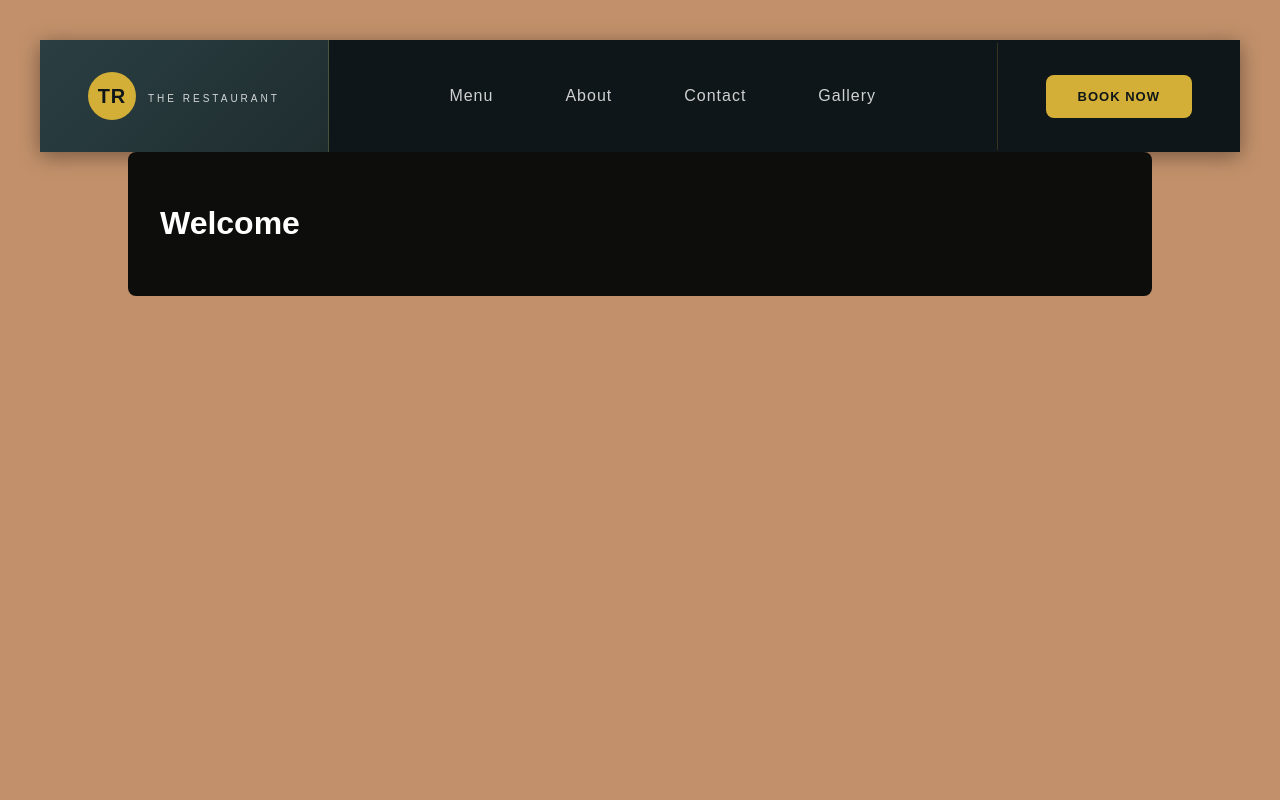
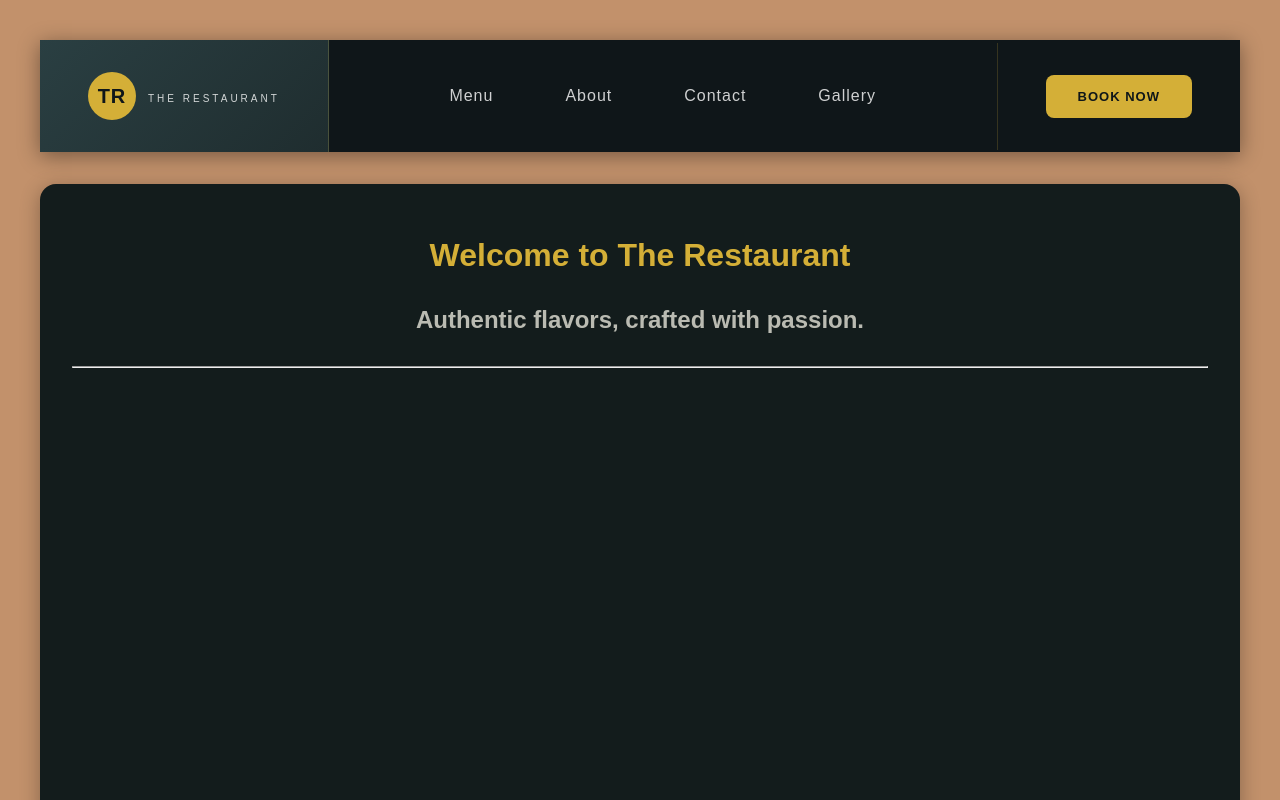
Before and after one commit to zsolt115/the-restaurant, a Next.js app: page / in a window 1280 px wide. Shown: the top 800 px of the page. Built offline with nearby package versions, Linux system fonts and the light colour scheme.

Commit message:
home page

```diff
--- /dev/null
+++ b/src/app/home/home.module.scss
@@ -0,0 +1,21 @@
+.homePage {
+  background: var(--color-bg-secondary);
+  border-radius: 1rem;
+  max-width: 100%;
+  margin: 2rem auto;
+  padding: 2rem;
+  color: var(--color-text);
+  box-shadow: 0 4px 20px rgba(0, 0, 0, 0.3);
+  height: 100vh;
+}
+
+.title_h1 {
+  text-align: center;
+  color: var(--color-title_h1);
+  margin-bottom: 2rem;
+}
+.title_h2 {
+  text-align: center;
+  color: var(--color-title_h2);
+  margin-bottom: 2rem;
+}
--- /dev/null
+++ b/src/app/home/page.tsx
@@ -0,0 +1,16 @@
+import styles from "./home.module.scss";
+
+export default function HomePage() {
+  return (
+    <main className={styles.homePage}>
+      <h1 className={styles.title_h1}>Welcome to The Restaurant</h1>
+      <h2 className={styles.title_h2}>
+        Authentic flavors, crafted with passion.
+      </h2>
+      <hr />
+      {/* <section key={section.category} className={styles.section}>
+        <h2>{section.category}</h2>
+      </section> */}
+    </main>
+  );
+}
--- a/src/app/menu/menu.module.scss
+++ b/src/app/menu/menu.module.scss
@@ -10,7 +10,7 @@
 
 .title_h1 {
   text-align: center;
-  color: var(--color-gold);
+  color: var(--color-title_h1);
   margin-bottom: 2rem;
 }
 
@@ -19,7 +19,7 @@
 }
 
 .section h2 {
-  border-bottom: 1px solid var(--color-gold);
+  border-bottom: 1px solid var(--color-title_h1);
   padding-bottom: 0.5rem;
   margin-bottom: 1rem;
 }
@@ -46,7 +46,7 @@
 
 .item h3 {
   margin: 0;
-  color: var(--color-gold);
+  color: var(--color-title_h1);
 }
 
 .item p {
--- a/src/app/page.tsx
+++ b/src/app/page.tsx
@@ -1,29 +1,5 @@
-export default function HomePage() {
-  return (
-    <main>
-      <h1>Welcome</h1>
-    </main>
-  );
+import Home from "./home/page";
+
+export default async function HomePage() {
+  return <Home />;
 }
-
-// async function getPosts() {
-//   const res = await fetch('http://localhost:3000/api/posts');
-//   return res.json();
-// }
-
-// export default async function HomePage() {
-//   //const posts = await getPosts();
-
-//   return (
-//     <main>
-//       <h1>Welcome</h1>
-//       <ul> My Posts
-//         {/* {
-//         posts.map((post: any) => (
-//           <li key={post._id}>{post.title}</li>
-//         ))
-//         } */}
-//       </ul>
-//     </main>
-//   );
-// }
--- a/src/globals.scss
+++ b/src/globals.scss
@@ -2,7 +2,8 @@
   --color-bg-main: #a15319a3;
   --color-bg-secondary: #131c1c;
   --color-text: #cac8c8;
-  --color-gold: #d4af37;
+  --color-title_h1: #d4af37;
+  --color-title_h2: #c8c8beec;
   --color-muted: #777;
   --color-button: #bc914c;
 }
```
